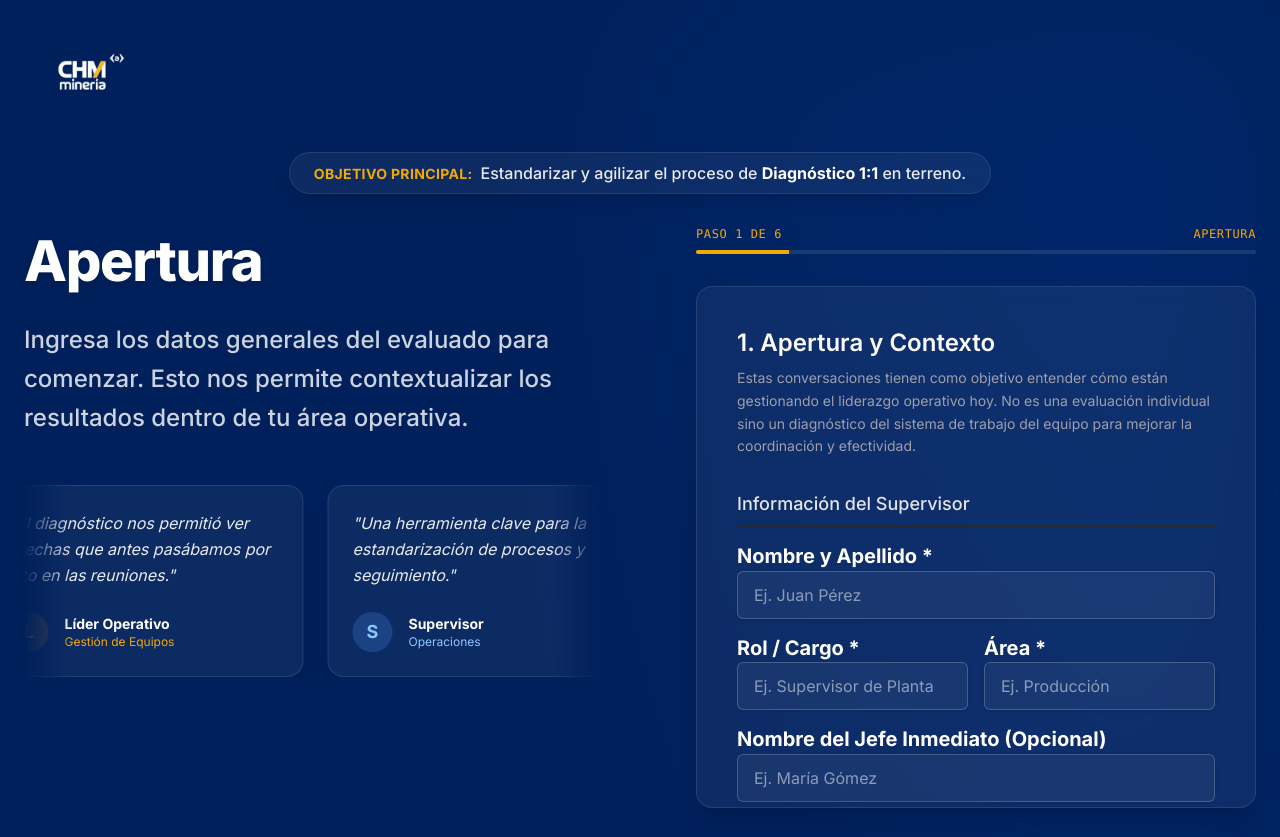
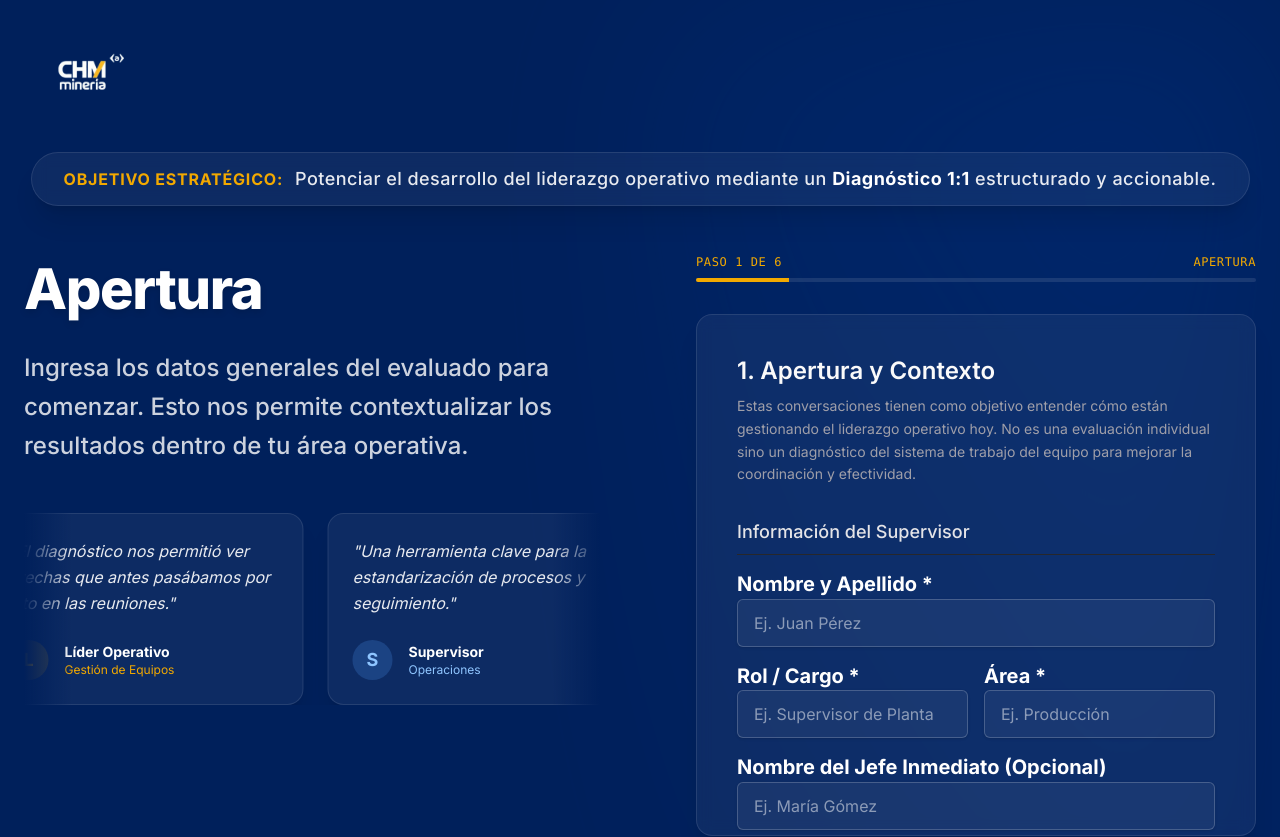
Before and after one commit to rsebastiantrinidad-prog/lead-chm, a Next.js app: page / in a window 1280 px wide. Shown: the top 837 px of the page. Built offline with nearby package versions, Linux system fonts and the light colour scheme.

Commit message:
feat: implement main landing page and multi-step diagnostic wizard component

```diff
--- a/app/page.tsx
+++ b/app/page.tsx
@@ -65,12 +65,12 @@ export default function Home() {
         initial={{ opacity: 0 }}
         animate={{ opacity: 1 }}
         transition={{ duration: 0.8, delay: 0.2 }}
-        className="container mx-auto px-6 relative z-10 text-center mt-2 mb-8"
+        className="container mx-auto px-6 relative z-10 text-center mt-2 mb-8 md:mb-12"
       >
-        <div className="inline-block bg-white/5 border border-white/10 rounded-full px-6 py-2 shadow-lg backdrop-blur-sm">
-          <p className="text-white/90 text-sm md:text-base font-medium">
-            <span className="text-[#F2A900] font-bold mr-2 uppercase tracking-wide text-xs md:text-sm">Objetivo Principal:</span>
-            Estandarizar y agilizar el proceso de <strong className="text-white">Diagnóstico 1:1</strong> en terreno.
+        <div className="inline-block bg-white/5 border border-white/10 rounded-full px-8 py-3 shadow-xl backdrop-blur-sm">
+          <p className="text-white/90 text-base md:text-lg font-medium tracking-wide">
+            <span className="text-[#F2A900] font-bold mr-3 uppercase tracking-wider text-sm md:text-base">Objetivo Estratégico:</span>
+            Potenciar el desarrollo del liderazgo operativo mediante un <strong className="text-white font-bold">Diagnóstico 1:1</strong> estructurado y accionable.
           </p>
         </div>
       </motion.div>
--- a/components/forms/DiagnosticWizard.tsx
+++ b/components/forms/DiagnosticWizard.tsx
@@ -37,6 +37,15 @@ export function DiagnosticWizard({ onStepChange }: DiagnosticWizardProps) {
   const [isSuccess, setIsSuccess] = React.useState(false);
   const [recordId, setRecordId] = React.useState<string | undefined>(undefined);
 
+  const scrollRef = React.useRef<HTMLDivElement>(null);
+
+  // Volver arriba en el scroll interno cuando cambia el paso
+  React.useEffect(() => {
+    if (scrollRef.current) {
+      scrollRef.current.scrollTo({ top: 0, behavior: "smooth" });
+    }
+  }, [currentStep]);
+
   const methods = useForm<DiagnosticFormData>({
     resolver: zodResolver(diagnosticSchema),
     defaultValues: {
@@ -70,7 +79,6 @@ export function DiagnosticWizard({ onStepChange }: DiagnosticWizardProps) {
         const next = currentStep + 1;
         setCurrentStep(next);
         if (onStepChange) onStepChange(next);
-        window.scrollTo({ top: 0, behavior: 'smooth' });
       } else {
         alert(result.error || "Hubo un error al guardar el progreso.");
       }
@@ -82,7 +90,6 @@ export function DiagnosticWizard({ onStepChange }: DiagnosticWizardProps) {
       const prev = currentStep - 1;
       setCurrentStep(prev);
       if (onStepChange) onStepChange(prev);
-      window.scrollTo({ top: 0, behavior: 'smooth' });
     }
   };
 
@@ -129,7 +136,10 @@ export function DiagnosticWizard({ onStepChange }: DiagnosticWizardProps) {
         </div>
 
         <Card className="overflow-hidden border border-white/10 bg-white/5 backdrop-blur-sm shadow-xl rounded-2xl">
-          <CardContent className="p-0 max-h-[55vh] md:max-h-[65vh] overflow-y-auto custom-scrollbar relative">
+          <CardContent
+            ref={scrollRef}
+            className="p-0 max-h-[55vh] md:max-h-[65vh] overflow-y-auto custom-scrollbar relative"
+          >
             <AnimatePresence mode="wait">
               <motion.div
                 key={currentStep}
```
